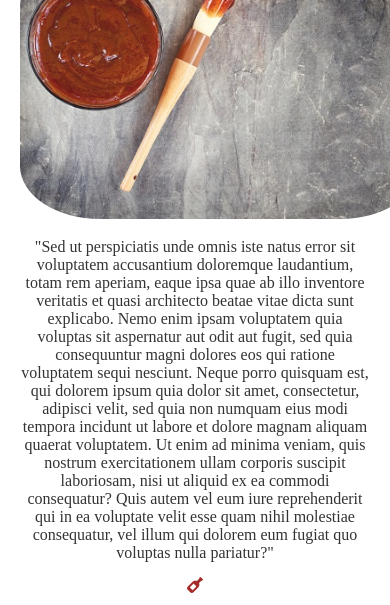
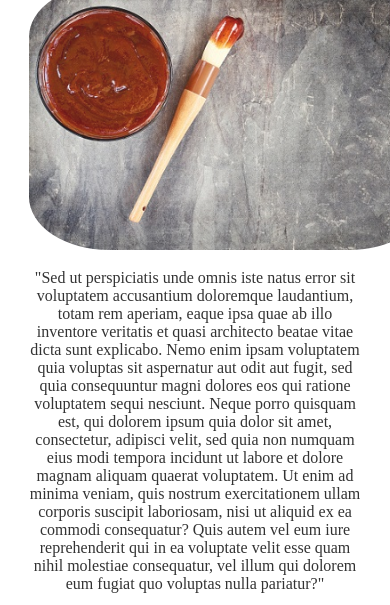
Before and after one commit to EvMad/bbq-sass, a website: page index.html in a window 390 px wide. Shown: the part 145-750 px from the top of the page. Drawn offline with Linux system fonts and the light colour scheme.

Commit message:
body @include for-size phone only padding 10px

```diff
--- a/assets/scss/input.scss
+++ b/assets/scss/input.scss
@@ -112,6 +112,10 @@ body {
     bottom: 0;
     right: 0;
     left: 0;
+
+    @include for-size(phone-only) {
+        padding: 10px;
+    }
 
 }
 
```
Also changed, not shown: assets/css/input.css, 1 other file.
